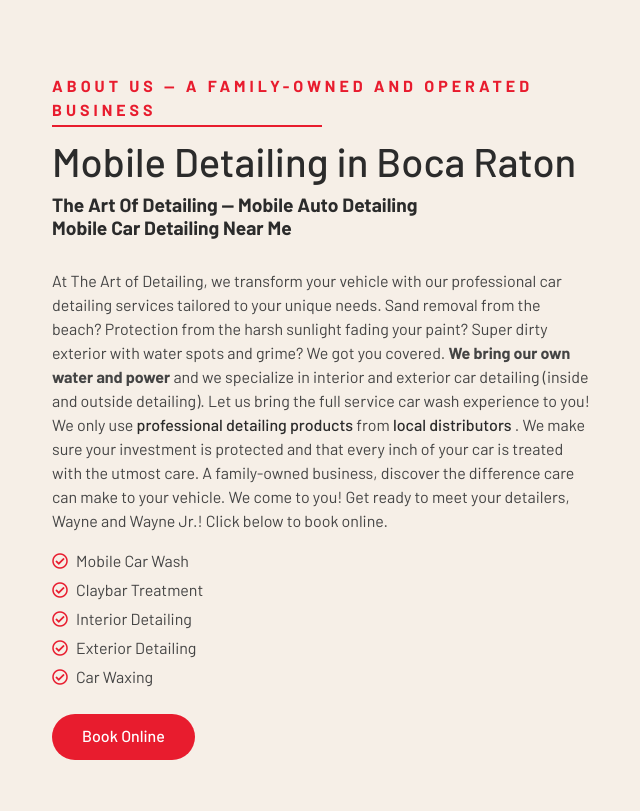
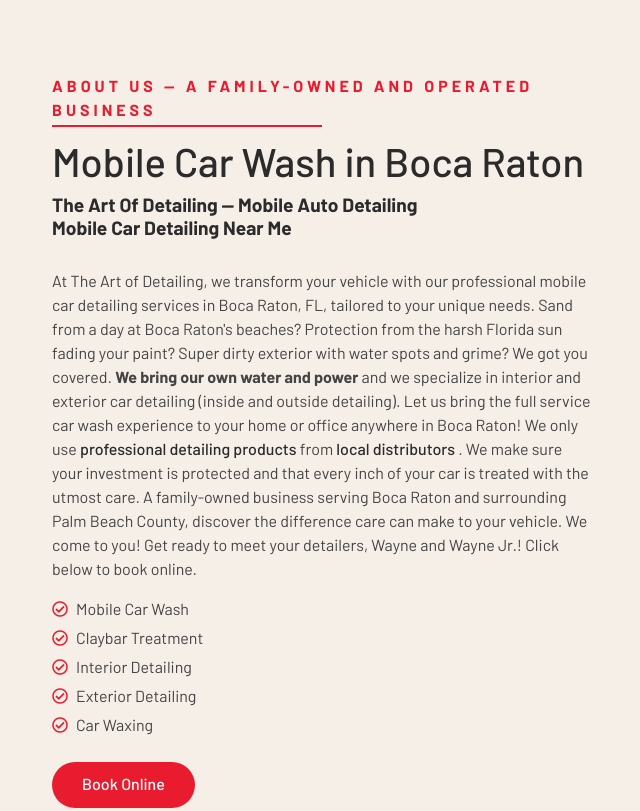
Before and after one commit to arytcarcode134/AOD-Website, a plain HTML site: page location-pages/mobile-detailing-boca-raton.html in a window 1280 px wide. Shown: the part 860-1671 px from the top of the page, without its empty margins (603-1243 px from the left). Drawn offline with nearby package versions, Linux system fonts and the light colour scheme; grey boxes are pictures that could not be loaded.

Commit message:
updating boca raton page info

```diff
--- a/location-pages/mobile-detailing-boca-raton.html
+++ b/location-pages/mobile-detailing-boca-raton.html
@@ -3,7 +3,7 @@
   <head>
     <meta charset="utf-8" />
     <title>
-      Mobile Car Detailing in Boca Raton | Interior & Exterior Detailing
+      The Art of Detailing | Mobile Car Wash in Boca Raton
     </title>
     <meta content="width=device-width, initial-scale=1.0" name="viewport" />
 
@@ -162,7 +162,7 @@
               <!-- <img src="../img/mobile_car_detailing_west_palm_beach-compressed.jpg" alt="Image" fetchpriority="high"/> -->
             </div>
             <div class="carousel-text">
-              <p class="first-headline">Mobile Car Detailing in Boca Raton</p>
+              <p class="first-headline">Mobile Car Wash in Boca Raton</p>
             <p class="headline">
               Keep Your Car Newer
             </p>
@@ -177,7 +177,7 @@
               <img src="../img/carousel-2-compressed.webp" alt="Image"/>
             </div>
             <div class="carousel-text">
-              <p  class="first-headline">Mobile Car Detailing in Boca Raton</p>
+              <p  class="first-headline">Mobile Detailing in Boca Raton</p>
               <p class="headline">At Your Convenience</p>
               <p>
                 We Bring the Car Wash to You!
@@ -219,19 +219,19 @@
           <div class="col-12 col-lg-6">
             <div class="section-header text-left">
               <p>About Us — A Family-Owned and Operated Business</p>
-              <h1>Mobile Detailing in Boca Raton</h1>
+              <h1>Mobile Car Wash in Boca Raton</h1>
               <h2>The Art of Detailing — Mobile Auto Detailing</h2>
               <h2>Mobile Car Detailing Near Me</h2>
             </div>
             <div class="about-content">
               <p>
                 At The Art of Detailing, we transform your vehicle
-                with our professional car detailing services tailored
-                to your unique needs. Sand removal from the beach? Protection
-                from the harsh sunlight fading your paint? Super dirty exterior with water spots and grime? We got you covered. <strong>We bring our own water and power</strong>  and we specialize in
-                interior and exterior car detailing (inside and outside detailing). Let us bring the full service car wash experience to you! We only use <a href="https://www.facebook.com/BRITEPRODUCTS/" target="_blank" rel="noopener noreferrer"> professional detailing products</a> from <a href="https://blastoffequipment.com/pressure-cleaning-equipment/" target="_blank" rel="noopener noreferrer">local distributors</a>
+                with our professional mobile car detailing services in Boca Raton, FL, tailored
+                to your unique needs. Sand from a day at Boca Raton's beaches? Protection
+                from the harsh Florida sun fading your paint? Super dirty exterior with water spots and grime? We got you covered. <strong>We bring our own water and power</strong> and we specialize in
+                interior and exterior car detailing (inside and outside detailing). Let us bring the full service car wash experience to your home or office anywhere in Boca Raton! We only use <a href="https://www.facebook.com/BRITEPRODUCTS/" target="_blank" rel="noopener noreferrer">professional detailing products</a> from <a href="https://blastoffequipment.com/pressure-cleaning-equipment/" target="_blank" rel="noopener noreferrer">local distributors</a>
                  . We make sure your investment is protected and that
-                every inch of your car is treated with the utmost care. A family-owned business, discover the difference care
+                every inch of your car is treated with the utmost care. A family-owned business serving Boca Raton and surrounding Palm Beach County, discover the difference care
                 can make to your vehicle. We
                 come to you! Get ready to meet your detailers, Wayne and Wayne Jr.! Click below to book online.
               </p>
@@ -344,7 +344,7 @@
             <div class="facts-item">
               <i class="fa fa-users"></i>
               <div class="facts-text">
-                <h3 data-toggle="counter-up">105</h3>
+                <h3 data-toggle="counter-up">110</h3>
                 <p>5 Star Google Reviews</p>
               </div>
             </div>
```
